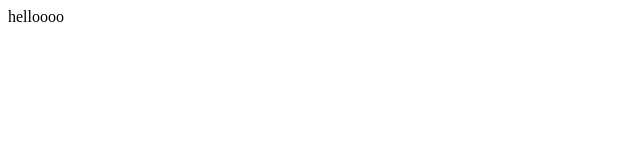
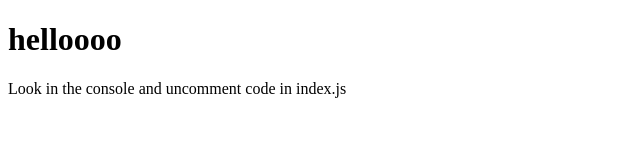
Before and after one commit to mmswi/asyncAwaitPresentation, a React app: page client/index.html in a window 1280 px wide. Shown: the whole page, without its empty margins (0-640 px from the left). Built offline with nearby package versions, Linux system fonts and the light colour scheme.

Commit message:
Added some comments

```diff
--- a/client/api/api.js
+++ b/client/api/api.js
@@ -69,6 +69,11 @@ export default class Api {
             const movies = responseJson.movies;
             console.log("responseJson.movies is: ", movies);
             //but it's still returned as a promise so you need to use async / await when calling it
+            /*
+            * When an async function is called, it returns a Promise.
+            * When the async function returns a value, the Promise will be resolved with
+            * the returned value.  When the async function throws an exception or some value,
+            * the Promise will be rejected with the thrown value.*/
             return movies;
     }
 
--- a/client/index.html
+++ b/client/index.html
@@ -5,6 +5,7 @@
     <title>AsyncAwait Presentation</title>
 </head>
 <body>
-helloooo
+<h1>helloooo</h1>
+<p>Look in the console and uncomment code in index.js</p>
 </body>
 </html>
--- a/client/index.js
+++ b/client/index.js
@@ -25,5 +25,5 @@ const asyncAwait = new AsyncAwait();
 // promiseChain.errorHandling();
 // asyncAwait.errorHandling();
 
-// Interesting async await case
+// Call when you use async in the api
 // asyncAwait.getMoviesFromApi();
```
